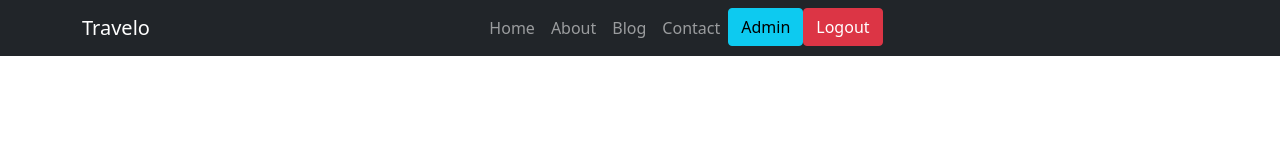
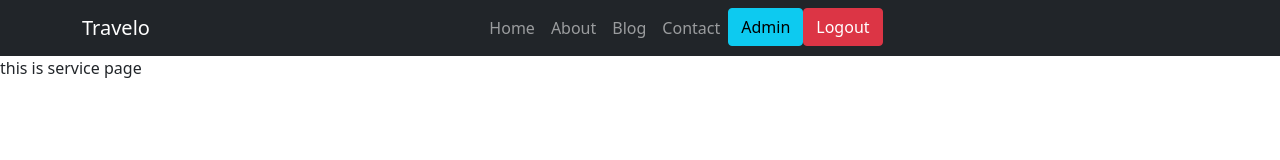
Before and after one commit to obaidulnasir/tour-client, a React (Create React App) app: page /service/1 in a window 1280 px wide. Shown: the top 160 px of the page. Built offline with nearby package versions, Linux system fonts and the light colour scheme; no server answers; sample sign-in values are in the browser's storage.

Commit message:
single service added

```diff
--- a/src/App.js
+++ b/src/App.js
@@ -8,12 +8,12 @@ import Header from "./components/Header/Header";
 import Admin from "./components/Admin/Admin";
 import Register from "./components/Register/Register";
 import PrivateRoute from "./components/PrivateRoute/PrivateRoute";
+import Service from "./components/Service/Service";
 
 
 function App() {
   return (
     <div>
-
         <BrowserRouter>
           <Header></Header>
           <Switch>
@@ -29,6 +29,10 @@ function App() {
             <PrivateRoute path="/blog">
               <Blog></Blog>
             </PrivateRoute>
+            <PrivateRoute exact path="/service/:id">
+              <Service></Service>
+            </PrivateRoute>
+            <Route path="/service/:id"></Route>
           <Route path="/admin">
             <Admin></Admin>
           </Route>
--- a/src/components/Home/Home.js
+++ b/src/components/Home/Home.js
@@ -1,13 +1,28 @@
 import React, { useState, useEffect } from 'react';
+import { Link } from 'react-router-dom';
 import "./Home.css"
 
 const Home = () => {
     const [allEvents, setAllEvents]= useState([]);
+    const singleService = (id)=>{
+        console.log(id)
+        fetch(`http://localhost:5000/service/${id}`, {
+            method: 'POST',
+            // headers: { "content-type": "application/json" },
+            // body: JSON.stringify({id})
+        })
+        .then(res => res.json())
+          .then(data => console.log(data));
+
+    }
+
     useEffect(()=>{
         fetch("http://localhost:5000/allEvents")
         .then(res => res.json())
         .then(data => setAllEvents(data));
-    },[])
+    },[]);
+    //Book service
+
 
     return (
         <div>
@@ -32,7 +47,7 @@ const Home = () => {
                 allEvents.slice(1, 10).map(events=><div key= {events._id} className="col-md-4">
                     <h5>{events.title}</h5>
                     <p>{events.description}</p>
-                    <button className="btn btn-warning">Button</button>
+                   <Link to={`/service/${events._id}`}><button onClick={()=>singleService(events._id)}>Book Now</button></Link>
                 </div>)
             }
             </div>
--- /dev/null
+++ b/src/components/Service/Service.js
@@ -0,0 +1,21 @@
+import React, { useEffect, useState } from 'react';
+import { useParams } from 'react-router';
+
+
+const Service = () => {
+    const {id}=useParams()
+    console.log(id)
+    const [service, setService] = useState({})
+    useEffect(()=>{
+        fetch(`http://localhost:5000/service/${id}`)
+        .then(res => res.json())
+        .then(data => setService(data));
+    },[])
+    return (
+        <div>
+            this is service page{service.title}
+        </div>
+    );
+};
+
+export default Service;
```
